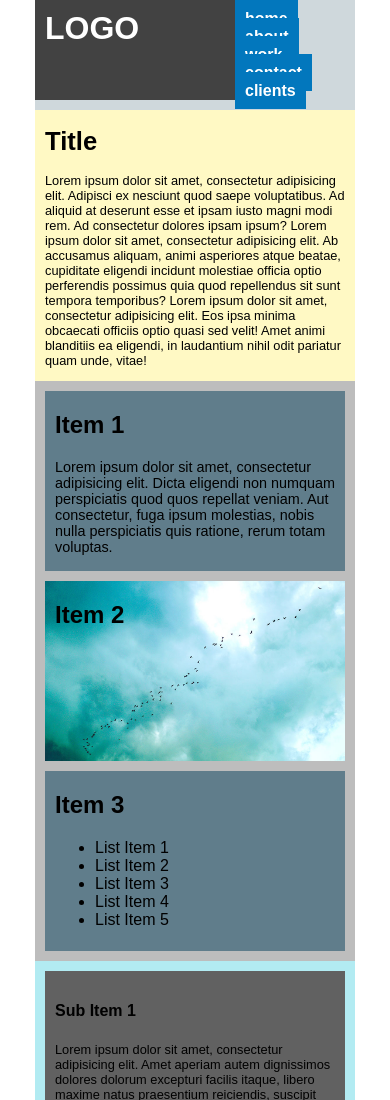
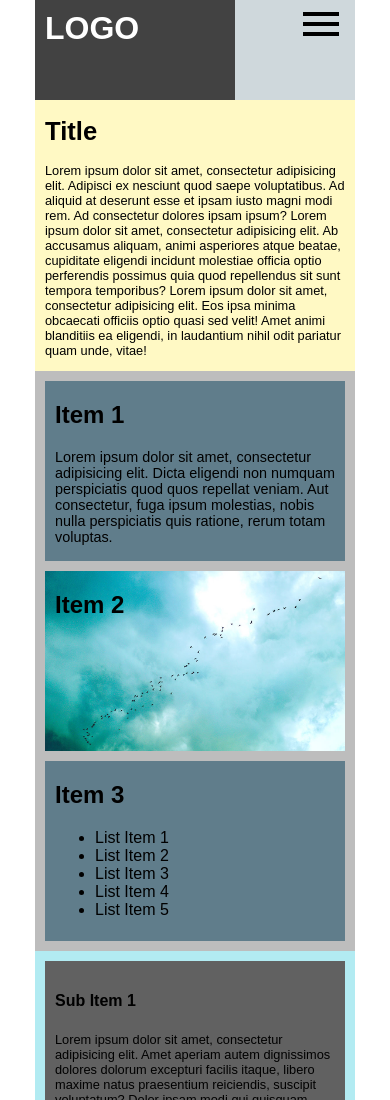
Before and after one commit to xrochoa/enterthestudio, a website: page src/index.html in a window 390 px wide. Shown: the top 1100 px of the page. Drawn offline with nearby package versions, Linux system fonts and the light colour scheme.

Commit message:
Added toggle navigation button using JQuery

```diff
--- a/src/index.html
+++ b/src/index.html
@@ -89,7 +89,8 @@
 </footer>
 
 <!--END LAYOUT-->
-
+<!-- JQuery and main.js -->
+<script src="jquery/dist/jquery.js"></script>
 <script src="js/main.js"></script>
 </body>
 </html>
--- a/src/js/main.js
+++ b/src/js/main.js
@@ -1,5 +1,27 @@
-(function(){
+(function() {
 
-  console.log('TODO: Add nav interactivity');
+    var toggleButton = $('.toggle-btn');
+
+    function showToggleButton() {
+        if ($(window).width() < 768) {
+            toggleButton.css('display', 'block');
+        } else {
+            toggleButton.css('display', 'none');
+        }
+    }
+
+    //on load
+    showToggleButton();
+
+    //on resize
+    $(window).resize(function() {
+        showToggleButton();
+    });
+
+    //on click
+    toggleButton.click(function() {
+        $('.main-nav').toggleClass('open');
+    })
+
 
 })();
--- a/src/scss/_navbar.scss
+++ b/src/scss/_navbar.scss
@@ -1,18 +1,30 @@
+.toggle-btn {
+    background: url('../images/ic_menu_black_24dp_2x.png') 0 0 no-repeat;
+    width: 48px;
+    height: 48px;
+    margin: 0 10px;
+    position: absolute;
+    top: 0;
+    right: 0;
+    cursor: pointer;
+}
+
 @media (max-width: 768px) {
-	.logo {
-		//float: none;
-		width: 100%;
-	}
-
+    .logo {
+        float: none;
+    }
     .main-nav {
         float: none;
-        padding: 10px;
+        padding: 0;
+        max-height: 0;
+        overflow: hidden;
+        &.open {
+            transition: max-height 1s ease;
+            max-height: 500px;
+        }
     }
     .main-nav a {
-        text-decoration: none;
-        padding: 10px;
-        font-weight: bold;
-        display: initial;
-        //width: 100%;
+        display: block;
+        margin: 10px;
     }
 }
--- a/src/scss/main.scss
+++ b/src/scss/main.scss
@@ -16,6 +16,8 @@ html {
 
 header {
   background-color: #CFD8DC;
+  position: relative;
+
 }
 header:after {
   content: '';
```
Also changed, not shown: bower.json (added, +21 -0 lines), src/css/main.css.
